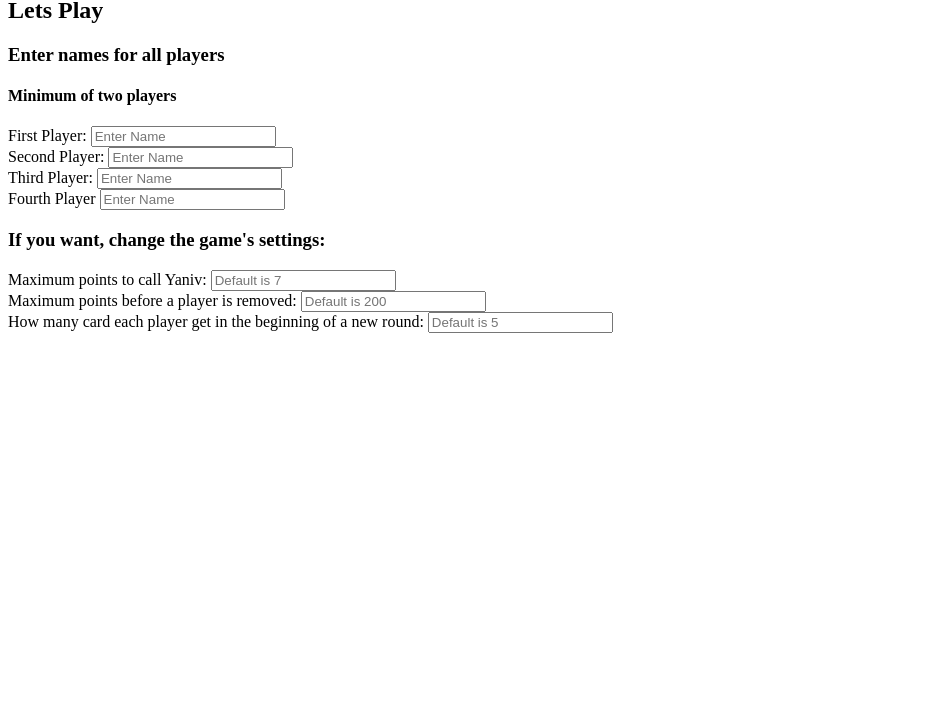
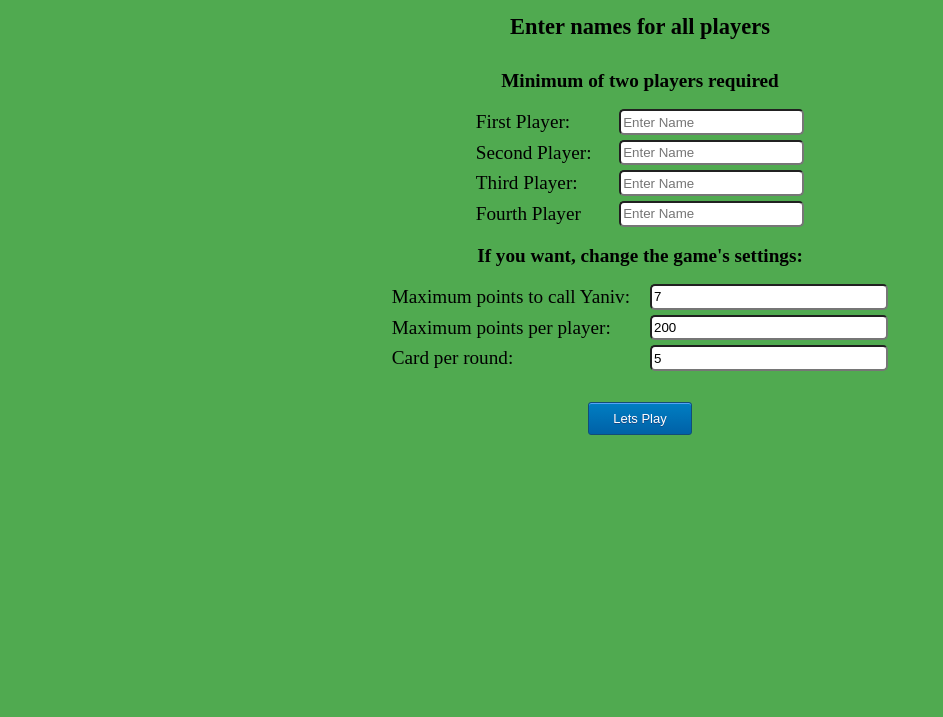
Before and after one commit to Inbar-Weinberg/Yaniv, a plain HTML site: page index.html in a window 1280 px wide. Shown: the part 83-800 px from the top of the page, without its empty margins (0-943 px from the left). Drawn offline with nearby package versions, Linux system fonts and the light colour scheme; files that its build step writes are made by us from their sources.

Commit message:
finished 'start game' screen

```diff
--- /dev/null
+++ b/Design/_constants.scss
@@ -0,0 +1,39 @@
+$gameBG: rgb(80, 170, 80);
+$fontColor: black;
+
+@mixin baseline {
+  background-color: $gameBG;
+  color: $fontColor;
+  font-size: 1.2rem;
+  line-height: 1.6rem;
+  font-weight: 500;
+}
+
+@mixin input-fields {
+  border-radius: 5px;
+  background-color: lighten($gameBG, 60%);
+}
+
+@mixin buttons {
+  box-shadow: inset 0px 1px 0px 0px #54a3f7;
+  background: linear-gradient(to bottom, #007dc1 5%, #0061a7 100%);
+  background-color: #007dc1;
+  border-radius: 3px;
+  border: 1px solid #124d77;
+  display: inline-block;
+  cursor: pointer;
+  color: #ffffff;
+  font-family: Arial;
+  font-size: 13px;
+  padding: 8px 24px;
+  text-decoration: none;
+  text-shadow: 0px 1px 0px #154682;
+  &:hover {
+    background: linear-gradient(to bottom, #0061a7 5%, #007dc1 100%);
+    background-color: #0061a7;
+  }
+  &:active {
+    position: relative;
+    top: 1px;
+  }
+}
--- /dev/null
+++ b/Design/_startScreen.scss
@@ -0,0 +1,33 @@
+
+#start-screen {
+  display: flex;
+  flex-direction: column;
+  flex-wrap: nowrap;
+  justify-content: space-around;
+  align-content: stretch;
+  align-items: center;
+  h3{
+    margin:12px auto;
+  }
+  h4{
+    margin:16px auto;
+  }
+
+  #players-name-fields {
+    text-align: left;
+    display: grid;
+    grid-template-columns: 2fr 3fr;
+    grid-template-rows: repeat(4, 1fr);
+    grid-column-gap: 20px;
+    grid-row-gap: 5px;
+  }
+  #game-settings {
+    text-align: left;
+    display: grid;
+    grid-template-columns: 2fr 2fr;
+    grid-template-rows: repeat(4, 1fr);
+    grid-column-gap: 20px;
+    grid-row-gap: 5px;
+  }
+}
+//Maximum points per a player is removed:
--- a/Design/index.scss
+++ b/Design/index.scss
@@ -0,0 +1,14 @@
+//imports
+@import "./startScreen";
+@import "./gameScreen";
+@import "./constants";
+
+body{
+    @include baseline
+}
+input{
+    @include input-fields;
+}
+button{
+    @include buttons;
+}
--- a/index.html
+++ b/index.html
@@ -1,55 +1,59 @@
 <!DOCTYPE html>
 <html lang="en">
+
 <head>
     <meta charset="UTF-8">
     <meta http-equiv="X-UA-Compatible" content="IE=edge">
     <meta name="viewport" content="width=device-width, initial-scale=1.0">
-    <link rel='stylesheet' href='Design/index.css'/>
+    <link rel='stylesheet' href='Design/index.css' />
     <title>Yaniv!</title>
 </head>
+
 <body>
+    <form id='new-game-form'>
+        <div id='start-screen'>
+
             <h1>Welcome to Yaniv</h1>
-    <h2>Lets Play</h2>
-    <form id = 'new-game-form'>
-        <div id = 'players-name-fields'>
+
             <h3>Enter names for all players</h3>
-            <h4>Minimum of two players</h4>
+            <h4>Minimum of two players required</h4>
+            <div id='players-name-fields'>
                 <label for="player-1">
-                <span>First Player:</span>
-                <input id="player-1" placeholder="Enter Name">
-              </label><br>
+                    First Player:</label>
+                <input id="player-1" placeholder="Enter Name"  maxlength='15' required >
+
                 <label for="player-2">
-                Second Player:
-                <input id="player-2" placeholder="Enter Name">
-              </label><br>
+                    Second Player:</label>
+                <input id="player-2" placeholder="Enter Name" maxlength='15' required>
+
                 <label for="player-3">
-                Third Player:
-                <input id="player-3" placeholder="Enter Name">
-              </label><br>
+                    Third Player:</label>
+                <input id="player-3" placeholder="Enter Name" maxlength='15'>
+
                 <label for="player-4">
-                  Fourth Player
-                <input id="player-4" placeholder="Enter Name">
-              </label>
+                    Fourth Player</label>
+                <input id="player-4" placeholder="Enter Name" maxlength='15'>
             </div>
-        <h3>If you want, change the game's settings:</h3>
+            <h4>If you want, change the game's settings:</h4>
 
-        <div id = 'game-settings'>
+            <div id='game-settings'>
                 <label for="maximum-for-yaniv">
-                <span>Maximum points to call Yaniv:</span>
-                <input id="maximum-for-yaniv" placeholder="Default is 7">
-              </label><br>
+                    Maximum points to call Yaniv:</label>
+                <input type="number" id="maximum-for-yaniv" placeholder="Default is 7" min="2" max='20' value="7" >
+
                 <label for="maximum-points-for-player">
-                <span>Maximum points before a player is removed:</span>
-                <input id="maximum-points-for-player" placeholder="Default is 200">
-              </label><br>
+                    Maximum points per player: </label>
+                <input type="number" id="maximum-points-for-player" placeholder="Default is 200" value='200' max='1000'>
+
                 <label for="cards-at-start">
-                <span>How many card each player get in the beginning of a new round:</span>
-                <input id="cards-at-start" placeholder="Default is 5">
-              </label><br>
+                    Card per round: </label>
+                <input type="number"    id="cards-at-start" placeholder="Default is 5" min="2" max="10" value='5'>
             </div>
-
+            <button type="submit" id='start-game-button'>
+                Lets Play
+            </button>
+        </div>
     </form>
-
 </body>
 <script type="module" src="index.js"></script>
 
--- a/index.js
+++ b/index.js
@@ -1,9 +1,14 @@
 import GameDeck from './Classes/Card Classes/GameDeck.js';
 import Pile from './Classes/Card Classes/Pile.js';
 import PlayerHand from './Classes/Card Classes/PlayerHand.js'
+import Game from './Classes/Game Classes/Game.js'
 
-import Game from './Classes/Game Classes/Game.js'
-//import {Turn} from './Classes/Game Classes/Game.js'
-let game = new Game();
+(function startGame(){
+    const startButton = document.getElementById('start-game-button');
+    startButton.addEventListener(click,()=>{
 
-export {game};
+    })
+})();
+
+
+//  <form id='new-game-form'>*/
```
Also changed, not shown: Design/_gameScreen.scss (added), Design/index.css (added), 1 other file. Lines whose indentation alone changed are shown as unchanged.
